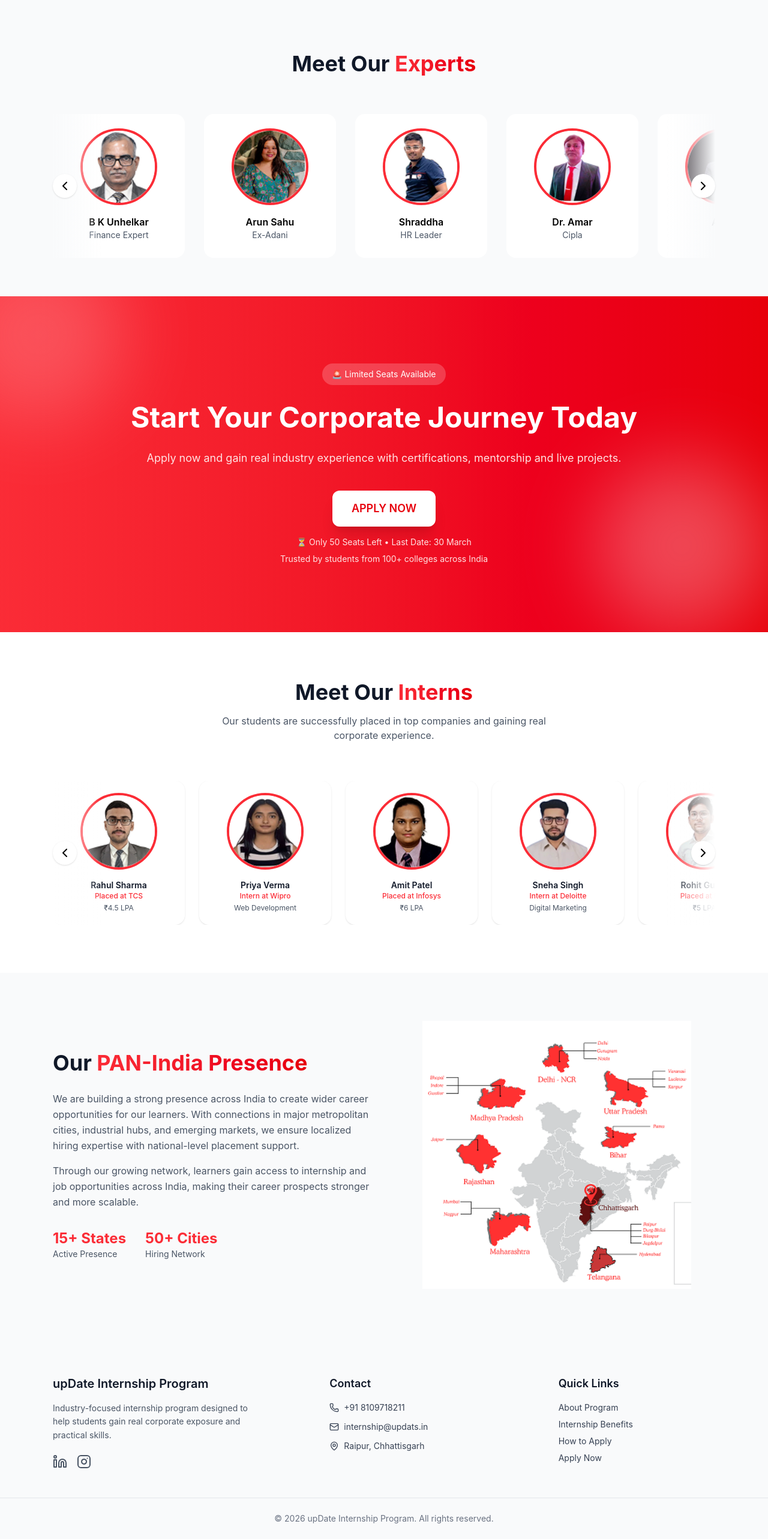
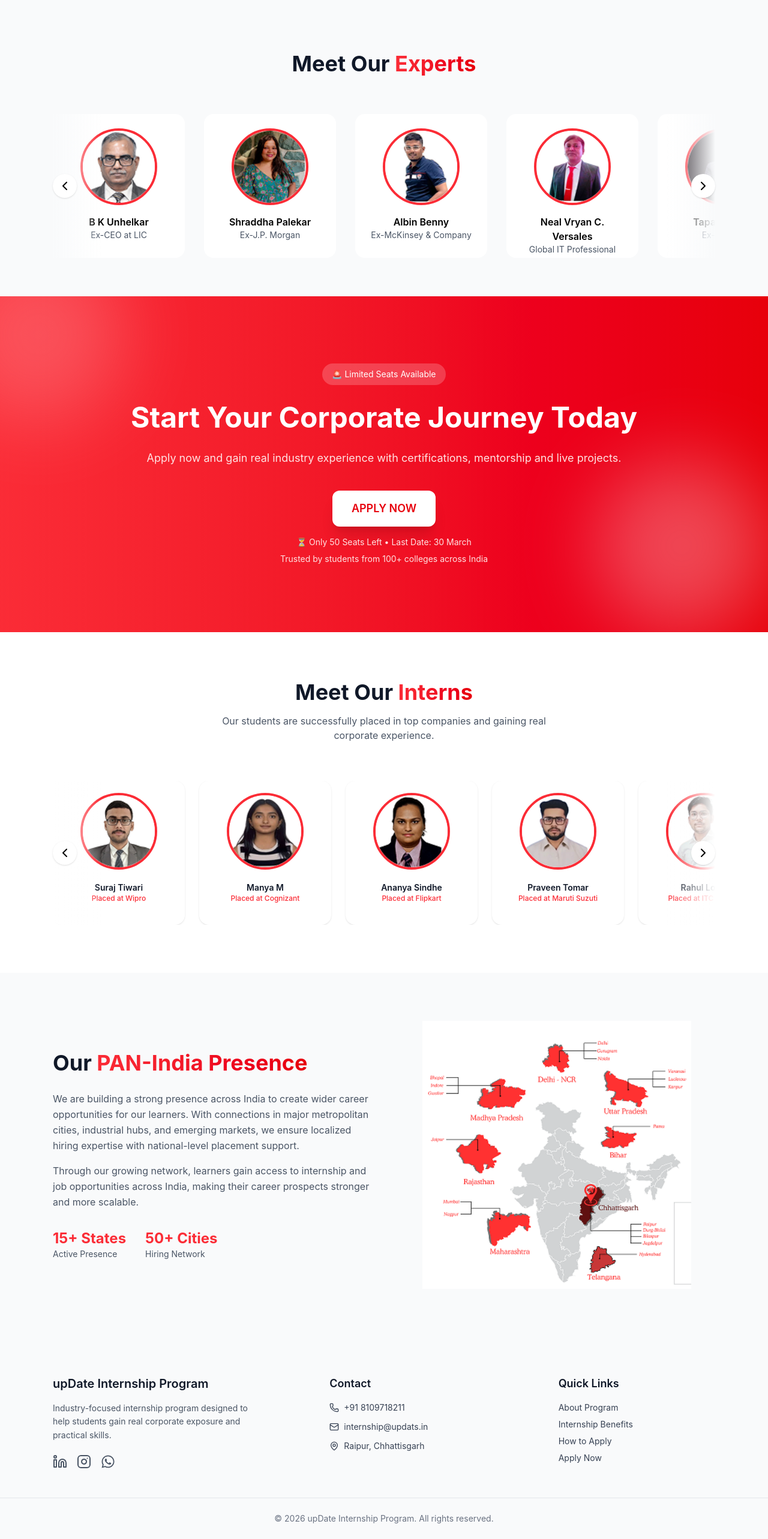
Before and after one commit to rohit-tamboli/intern-landing, a React app in the folder frontend/: page / in a window 1280 px wide. Shown: the part 3409-5975 px from the top of the page at 60% size. Built offline with nearby package versions, Linux system fonts and the light colour scheme; the HTML template or start-up script is replaced by a standard one.

Commit message:
first commit

```diff
--- a/frontend/package.json
+++ b/frontend/package.json
@@ -16,6 +16,7 @@
     "lucide-react": "^0.577.0",
     "react": "^19.2.0",
     "react-dom": "^19.2.0",
+    "react-icons": "^5.6.0",
     "react-router-dom": "^7.13.1",
     "tailwindcss": "^4.2.1"
   },
--- a/frontend/src/Components/About.jsx
+++ b/frontend/src/Components/About.jsx
@@ -2,7 +2,7 @@ import { motion } from "framer-motion";
 
 export default function About() {
   return (
-    <section className="py-20 bg-gradient-to-r from-red-500 via-red-400 to-red-500     overflow-hidden relative">
+    <section className="py-20 bg-gradient-to-r from-red-500 via-red-400 to-red-500     overflow-hidden relative" id="about">
 
       <div className="max-w-4xl mx-auto px-4 text-center">
 
--- a/frontend/src/Components/Benefits.jsx
+++ b/frontend/src/Components/Benefits.jsx
@@ -12,7 +12,7 @@ export default function Benefits() {
   ];
 
   return (
-    <section className="py-16 bg-white overflow-hidden">
+    <section className="py-16 bg-white overflow-hidden" id="benefits">
 
       {/* HEADING */}
       <div className="max-w-6xl mx-auto px-4 text-center mb-12">
--- a/frontend/src/Components/Experts.jsx
+++ b/frontend/src/Components/Experts.jsx
@@ -6,11 +6,11 @@ export default function ExpertsSlider() {
   const [isPaused, setIsPaused] = useState(false);
 
   const experts = [
-    { name: "B K Unhelkar", role: "Finance Expert", img: "/Ex1.png" },
-    { name: "Arun Sahu", role: "Ex-Adani", img: "/Ex2.png" },
-    { name: "Shraddha", role: "HR Leader", img: "/Ex3.png" },
-    { name: "Dr. Amar", role: "Cipla", img: "/Ex4.png" },
-    { name: "Albin", role: "BCG", img: "/Ex5.png" },
+    { name: "B K Unhelkar", role: "Ex-CEO at LIC", img: "/Ex1.png" },
+    { name: "Shraddha Palekar", role: "Ex-J.P. Morgan", img: "/Ex2.png" },
+    { name: "Albin Benny", role: "Ex-McKinsey & Company", img: "/Ex3.png" },
+    { name: "Neal Vryan C. Versales", role: "Global IT Professional", img: "/Ex4.png" },
+    { name: "Tapas Sarkar", role: "Ex-NITTTR", img: "/Ex5.png" },
   ];
 
   const loopExperts = [...experts, ...experts];
--- a/frontend/src/Components/Footer.jsx
+++ b/frontend/src/Components/Footer.jsx
@@ -1,12 +1,24 @@
-import { Phone, Mail, MapPin, Linkedin, Instagram } from "lucide-react";
+import {
+  Phone,
+  Mail,
+  MapPin,
+  Linkedin,
+  Instagram,
+  MessageCircle,
+} from "lucide-react";
 import { motion } from "framer-motion";
+import { FaWhatsapp } from "react-icons/fa";
 
 export default function Footer() {
+  const links = [
+    { name: "About Program", path: "#about" },
+    { name: "Internship Benefits", path: "#benefits" },
+    { name: "How to Apply", path: "#steps" },
+    { name: "Apply Now", path: "/signup" },
+  ];
   return (
     <footer className="bg-gray-50 text-gray-700 pt-16 pb-6 overflow-hidden">
-
       <div className="max-w-6xl mx-auto px-6 grid grid-cols-1 sm:grid-cols-2 md:grid-cols-3 gap-10">
-
         {/* ABOUT */}
         <motion.div
           initial={{ opacity: 0, y: 40 }}
@@ -19,18 +31,38 @@ export default function Footer() {
           </h3>
 
           <p className="mt-4 text-sm text-gray-600 leading-relaxed">
-            Industry-focused internship program designed to help students
-            gain real corporate exposure and practical skills.
+            Industry-focused internship program designed to help students gain
+            real corporate exposure and practical skills.
           </p>
 
           {/* Social Icons */}
           <div className="flex gap-4 mt-5">
-            <motion.div whileHover={{ scale: 1.2 }}>
+            <motion.a
+              href="https://www.linkedin.com/company/updateedu/posts/?feedView=all"
+              target="_blank"
+              rel="noopener noreferrer"
+              whileHover={{ scale: 1.2 }}
+            >
               <Linkedin className="cursor-pointer text-gray-600 hover:text-red-500" />
-            </motion.div>
-            <motion.div whileHover={{ scale: 1.2 }}>
+            </motion.a>
+
+            <motion.a
+              href="https://www.instagram.com/update.hr?igsh=MW1ta3IzMnl5ZGMxZg=="
+              target="_blank"
+              rel="noopener noreferrer"
+              whileHover={{ scale: 1.2 }}
+            >
               <Instagram className="cursor-pointer text-gray-600 hover:text-red-500" />
-            </motion.div>
+            </motion.a>
+
+            <motion.a
+              href="https://wa.me/8109718211" // Replace with your WhatsApp number
+              target="_blank"
+              rel="noopener noreferrer"
+              whileHover={{ scale: 1.2 }}
+            >
+              <FaWhatsapp className="cursor-pointer text-gray-600 hover:text-green-500 text-2xl" />
+            </motion.a>
           </div>
         </motion.div>
 
@@ -42,24 +74,20 @@ export default function Footer() {
           viewport={{ once: true }}
           className="md:pl-20"
         >
-          <h4 className="text-lg font-semibold text-gray-900 mb-4">
-            Contact
-          </h4>
+          <h4 className="text-lg font-semibold text-gray-900 mb-4">Contact</h4>
 
           <div className="space-y-3 text-sm">
-
-            <motion.p whileHover={{ x: 5 }} className="flex items-center gap-2">
+            <motion.p whileHover={{ x: 5 }} className="flex items-center gap-2 hover:text-red-500 transition">
               <Phone size={16} /> +91 8109718211
             </motion.p>
 
-            <motion.p whileHover={{ x: 5 }} className="flex items-center gap-2">
+            <motion.p whileHover={{ x: 5 }} className="flex items-center gap-2 hover:text-red-500 transition">
               <Mail size={16} /> internship@updats.in
             </motion.p>
 
-            <motion.p whileHover={{ x: 5 }} className="flex items-center gap-2">
+            <motion.p whileHover={{ x: 5 }} className="flex items-center gap-2 hover:text-red-500 transition">
               <MapPin size={16} /> Raipur, Chhattisgarh
             </motion.p>
-
           </div>
         </motion.div>
 
@@ -76,25 +104,19 @@ export default function Footer() {
           </h4>
 
           <ul className="space-y-2 text-sm">
-
-            {[
-              "About Program",
-              "Internship Benefits",
-              "How to Apply",
-              "Apply Now",
-            ].map((item, index) => (
+            {links.map((item, index) => (
               <motion.li
                 key={index}
                 whileHover={{ x: 5 }}
-                className="hover:text-red-500 cursor-pointer transition"
+                className="hover:text-red-500 transition"
               >
-                {item}
+                <a href={item.path} className="cursor-pointer block">
+                  {item.name}
+                </a>
               </motion.li>
             ))}
-
           </ul>
         </motion.div>
-
       </div>
 
       {/* Bottom */}
@@ -105,11 +127,9 @@ export default function Footer() {
         viewport={{ once: true }}
         className="border-t border-gray-200 mt-12 pt-6 text-center text-sm text-gray-500"
       >
-        © {new Date().getFullYear()} upDate Internship Program. All rights reserved.
+        © {new Date().getFullYear()} upDate Internship Program. All rights
+        reserved.
       </motion.div>
-
-
-
     </footer>
   );
 }
--- a/frontend/src/Components/InternsSlider.jsx
+++ b/frontend/src/Components/InternsSlider.jsx
@@ -7,32 +7,32 @@ export default function InSlider() {
 
   const In = [
     {
-      name: "Rahul Sharma",
-      role: "Placed at TCS",
+      name: "Suraj Tiwari",
+      role: "Placed at Wipro",
       desc: "₹4.5 LPA",
       img: "/In1.png",
     },
     {
-      name: "Priya Verma",
-      role: "Intern at Wipro",
+      name: "Manya M",
+      role: "Placed at Cognizant",
       desc: "Web Development",
       img: "/In2.png",
     },
     {
-      name: "Amit Patel",
-      role: "Placed at Infosys",
+      name: "Ananya Sindhe",
+      role: "Placed at Flipkart",
       desc: "₹6 LPA",
       img: "/In3.png",
     },
     {
-      name: "Sneha Singh",
-      role: "Intern at Deloitte",
+      name: "Praveen Tomar",
+      role: "Placed at  Maruti Suzuti",
       desc: "Digital Marketing",
       img: "/In4.png",
     },
     {
-      name: "Rohit Gupta",
-      role: "Placed at HCL",
+      name: "Rahul Lodhi",
+      role: "Placed at ITC Limited",
       desc: "₹5 LPA",
       img: "/In5.png",
     },
@@ -121,7 +121,7 @@ export default function InSlider() {
             {loopIn.map((intern, index) => (
               <div
                 key={index}
-                className="min-w-[220px] h-[240px] bg-white rounded-2xl p-5 shadow-sm hover:shadow-lg transition flex flex-col justify-between text-center cursor-pointer"
+                className="min-w-[220px] h-[240px] bg-white rounded-2xl p-5 shadow-sm hover:shadow transition flex flex-col gap-5 text-center cursor-pointer "
               >
                 {/* Image */}
                 <img
@@ -140,7 +140,7 @@ export default function InSlider() {
                     {intern.role}
                   </p>
 
-                  <p className="text-xs text-gray-600 mt-1">{intern.desc}</p>
+                  {/* <p className="text-xs text-gray-600 mt-1">{intern.desc}</p> */}
                 </div>
               </div>
             ))}
--- a/frontend/src/Components/Steps.jsx
+++ b/frontend/src/Components/Steps.jsx
@@ -24,7 +24,7 @@ export default function Steps() {
   ];
 
   return (
-    <section className="py-16 bg-gray-50 overflow-hidden">
+    <section className="py-16 bg-gray-50 overflow-hidden" id="steps">
       <div className="max-w-6xl mx-auto px-6 text-center">
 
         {/* Heading */}
```
Also changed, not shown: 1 other file (tests, documents, lock files or other folders).
